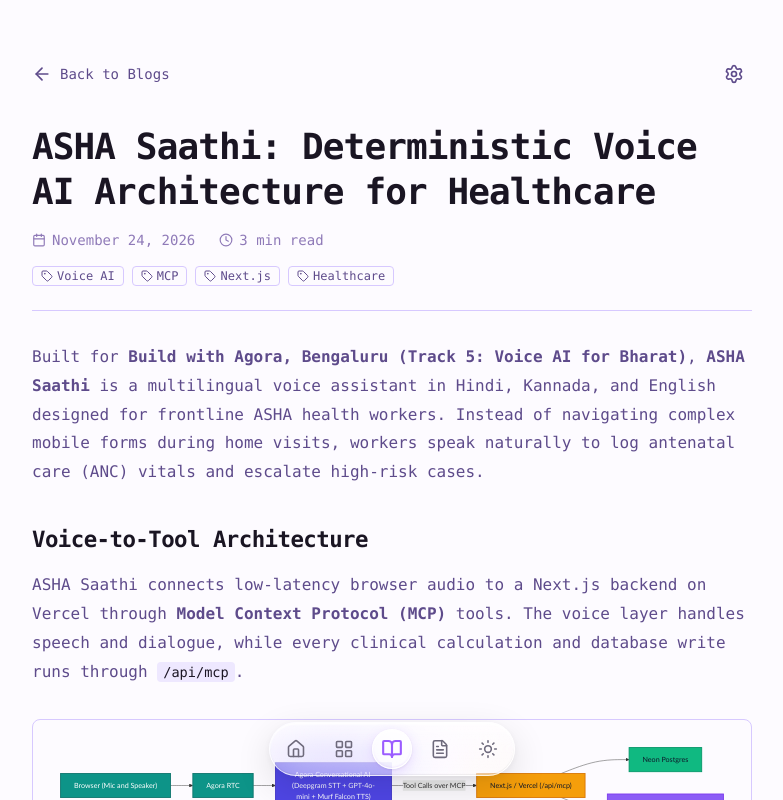
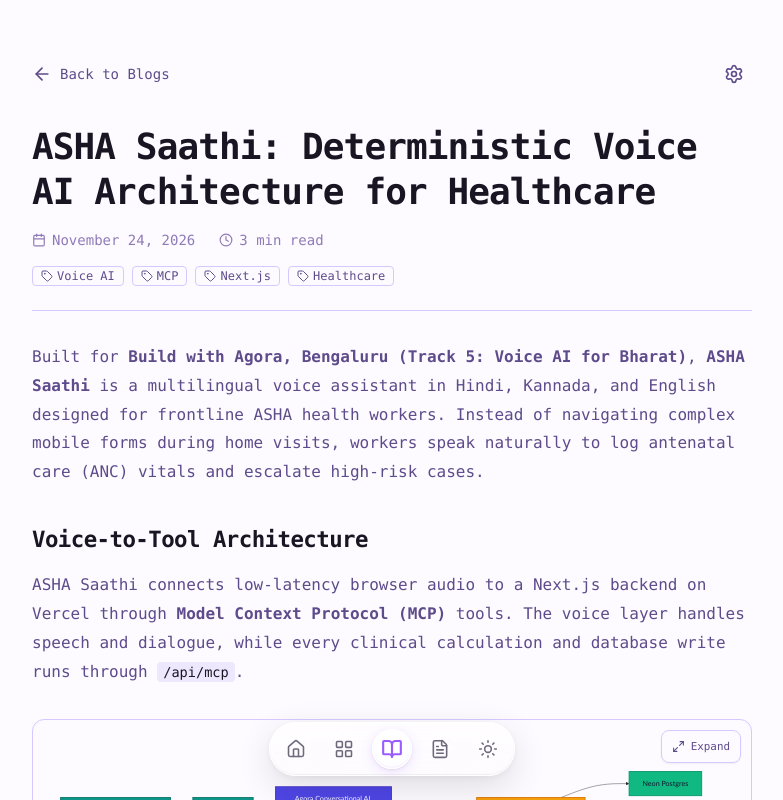
Before and after one commit to imRahul05/imRahul05.github.io, a React (Vite) app: page /blogs/asha-saathi-voice-ai-architecture in a window 1280 px wide. Shown: the top 800 px of the page, without its empty margins (248-1031 px from the left). Built offline with nearby package versions, Linux system fonts and the light colour scheme.

Commit message:
feat: add expandable Base UI Dialog popup with zoom controls for Mermaid diagrams

```diff
--- a/components/blog/MermaidDiagram.tsx
+++ b/components/blog/MermaidDiagram.tsx
@@ -1,5 +1,12 @@
-import { useEffect, useRef, useState } from "react";
-import React from "react";
+import React, { useCallback, useEffect, useState } from "react";
+import { Maximize2, ZoomIn, ZoomOut, RotateCcw, X } from "lucide-react";
+import {
+  Dialog,
+  DialogClose,
+  DialogContent,
+  DialogHeader,
+  DialogTitle,
+} from "@/components/ui/dialog";
 
 let mermaidInitialized = false;
 
@@ -7,16 +14,20 @@ interface Props {
   chart: string;
 }
 
+const MIN_ZOOM = 0.75;
+const MAX_ZOOM = 2.5;
+const ZOOM_STEP = 0.25;
+
 export const MermaidDiagram: React.FC<Props> = ({ chart }) => {
-  const ref = useRef<HTMLDivElement>(null);
+  const [svgMarkup, setSvgMarkup] = useState<string | null>(null);
   const [error, setError] = useState<string | null>(null);
+  const [isOpen, setIsOpen] = useState(false);
+  const [zoom, setZoom] = useState(1);
 
   useEffect(() => {
     let cancelled = false;
 
     const renderDiagram = async () => {
-      if (!ref.current) return;
-
       const id = "mermaid-" + Math.random().toString(36).slice(2);
 
       try {
@@ -37,9 +48,8 @@ export const MermaidDiagram: React.FC<Props> = ({ chart }) => {
           return;
         }
 
-        if (ref.current) {
-          ref.current.innerHTML = svg;
-        }
+        setSvgMarkup(svg);
+        setError(null);
       } catch {
         if (cancelled) {
           return;
@@ -60,16 +70,138 @@ export const MermaidDiagram: React.FC<Props> = ({ chart }) => {
     };
   }, [chart]);
 
-  const containerClasses =
-    "my-8 flex justify-start sm:justify-center overflow-x-auto rounded-lg border border-border bg-background p-4 sm:p-6 [&_svg]:h-auto [&_svg]:min-w-[300px] [&_svg]:max-w-none sm:[&_svg]:max-w-full";
+  const handleOpenChange = useCallback((open: boolean) => {
+    setIsOpen(open);
+    if (!open) {
+      setZoom(1);
+    }
+  }, []);
+
+  const handleZoomIn = useCallback(() => {
+    setZoom((z) => Math.min(MAX_ZOOM, Number((z + ZOOM_STEP).toFixed(2))));
+  }, []);
+
+  const handleZoomOut = useCallback(() => {
+    setZoom((z) => Math.max(MIN_ZOOM, Number((z - ZOOM_STEP).toFixed(2))));
+  }, []);
+
+  const handleZoomReset = useCallback(() => {
+    setZoom(1);
+  }, []);
 
   if (error) {
     return (
-      <pre className={containerClasses}>
+      <pre className="my-8 overflow-x-auto rounded-lg border border-border bg-background p-4 sm:p-6">
         <code className="font-mono text-sm text-foreground">{chart}</code>
       </pre>
     );
   }
 
-  return <div ref={ref} className={containerClasses} />;
+  return (
+    <>
+      <div className="group relative my-8 rounded-xl border border-border bg-background transition-colors hover:border-muted-foreground/60">
+        {/* Top-right expand button (diagonal two-arrow icon) */}
+        <button
+          type="button"
+          onClick={() => setIsOpen(true)}
+          aria-label="Expand diagram"
+          title="Expand diagram"
+          className="absolute top-2.5 right-2.5 z-10 inline-flex cursor-pointer items-center gap-1.5 rounded-lg border border-border bg-background/90 px-2.5 py-1.5 font-mono text-[0.68rem] font-medium text-secondary-foreground shadow-xs backdrop-blur-sm transition-all duration-200 hover:border-foreground/40 hover:bg-border-light hover:text-foreground"
+        >
+          <Maximize2 size={13} />
+          <span className="hidden sm:inline">Expand</span>
+        </button>
+
+        {/* Inline diagram canvas */}
+        <div
+          onClick={() => setIsOpen(true)}
+          role="button"
+          tabIndex={0}
+          onKeyDown={(e) => {
+            if (e.key === "Enter" || e.key === " ") {
+              e.preventDefault();
+              setIsOpen(true);
+            }
+          }}
+          aria-label="Click to expand diagram"
+          className="flex cursor-zoom-in justify-start overflow-x-auto p-4 pt-12 sm:justify-center sm:p-6 sm:pt-12 [&_svg]:h-auto [&_svg]:max-w-none [&_svg]:min-w-[300px] sm:[&_svg]:max-w-full"
+          dangerouslySetInnerHTML={
+            svgMarkup ? { __html: svgMarkup } : undefined
+          }
+        />
+      </div>
+
+      {/* Fullscreen Expandable Diagram Popup (Base UI Dialog) */}
+      <Dialog open={isOpen} onOpenChange={handleOpenChange}>
+        <DialogContent
+          showCloseButton={false}
+          className="fixed top-1/2 left-1/2 z-[1000] flex max-h-[90vh] w-[94vw] max-w-6xl -translate-x-1/2 -translate-y-1/2 flex-col gap-0 overflow-hidden rounded-2xl border border-border bg-background p-0 shadow-2xl sm:max-w-6xl"
+        >
+          {/* Popup Toolbar */}
+          <div className="flex items-center justify-between gap-3 border-b border-border bg-border-light/40 px-4 py-3">
+            <DialogHeader className="gap-0">
+              <DialogTitle className="font-mono text-xs font-semibold tracking-wider uppercase text-secondary-foreground">
+                Architecture Diagram
+              </DialogTitle>
+            </DialogHeader>
+
+            <div className="flex items-center gap-1.5">
+              <button
+                type="button"
+                onClick={handleZoomOut}
+                disabled={zoom <= MIN_ZOOM}
+                aria-label="Zoom out"
+                title="Zoom out"
+                className="inline-flex h-8 w-8 cursor-pointer items-center justify-center rounded-md border border-border bg-background text-secondary-foreground transition-colors hover:border-muted-foreground hover:text-foreground disabled:cursor-not-allowed disabled:opacity-40"
+              >
+                <ZoomOut size={15} />
+              </button>
+              <span className="min-w-[4ch] text-center font-mono text-xs text-muted-foreground">
+                {Math.round(zoom * 100)}%
+              </span>
+              <button
+                type="button"
+                onClick={handleZoomIn}
+                disabled={zoom >= MAX_ZOOM}
+                aria-label="Zoom in"
+                title="Zoom in"
+                className="inline-flex h-8 w-8 cursor-pointer items-center justify-center rounded-md border border-border bg-background text-secondary-foreground transition-colors hover:border-muted-foreground hover:text-foreground disabled:cursor-not-allowed disabled:opacity-40"
+              >
+                <ZoomIn size={15} />
+              </button>
+              <button
+                type="button"
+                onClick={handleZoomReset}
+                aria-label="Reset zoom"
+                title="Reset zoom"
+                className="inline-flex h-8 w-8 cursor-pointer items-center justify-center rounded-md border border-border bg-background text-secondary-foreground transition-colors hover:border-muted-foreground hover:text-foreground"
+              >
+                <RotateCcw size={14} />
+              </button>
+              <DialogClose
+                aria-label="Close diagram"
+                className="ml-1 inline-flex h-8 w-8 cursor-pointer items-center justify-center rounded-md border border-border bg-background text-secondary-foreground transition-colors hover:border-foreground/40 hover:bg-border-light hover:text-foreground"
+              >
+                <X size={16} />
+              </DialogClose>
+            </div>
+          </div>
+
+          {/* Scrollable Zoomable Diagram Stage */}
+          <div className="flex flex-1 items-center justify-center overflow-auto bg-background p-6 sm:p-10">
+            <div
+              className="origin-center transition-transform duration-200 ease-out [&_svg]:mx-auto [&_svg]:h-auto [&_svg]:w-full"
+              style={{
+                transform: `scale(${zoom})`,
+                width: "min(100%, 1040px)",
+              }}
+              dangerouslySetInnerHTML={
+                svgMarkup ? { __html: svgMarkup } : undefined
+              }
+            />
+          </div>
+        </DialogContent>
+      </Dialog>
+    </>
+  );
 };
```
